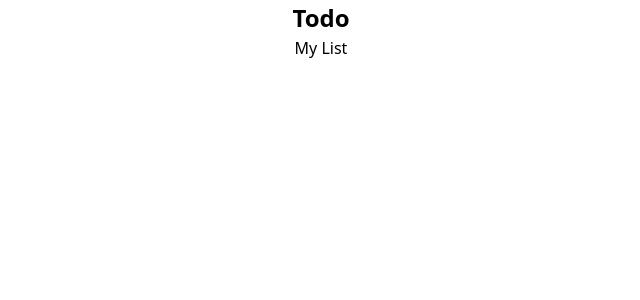
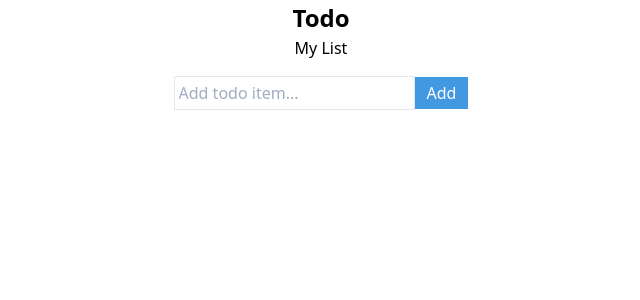
Before and after one commit to jurcello/vue-tdd-todo, a Vue app: page / in a window 1280 px wide. Shown: the top 300 px of the page, without its empty margins (319-959 px from the left). Built offline with nearby package versions, Linux system fonts and the light colour scheme.

Commit message:
Step 2: adding an item.

```diff
--- a/src/App.vue
+++ b/src/App.vue
@@ -1,5 +1,5 @@
 <template>
-  <div id="app" class="container">
+  <div id="app" class="container max-w-md">
     <h1>Todo</h1>
     <Todo title="My List"/>
   </div>
--- a/src/components/Todo.vue
+++ b/src/components/Todo.vue
@@ -1,6 +1,26 @@
 <template>
   <div>
-    <h2>{{ title }}</h2>
+    <h2 class="mb-4">{{ title }}</h2>
+    <input
+        type="text"
+        data-testid="todo-input"
+        placeholder="Add todo item..."
+        class="border border-gray-300 p-1 text-blue-700"
+        v-model="newTodo">
+    <button
+        class="px-3 py-1 text-white bg-blue-500 mb-4"
+        data-testid="todo-submit"
+        @click.prevent="addTodo">Add</button>
+    <ul data-testid="todos" class="text-left">
+      <li
+          v-for="(todo, todoKey) of todos"
+          :data-testid="`todo-${todoKey}`"
+          :key="todoKey"
+          class=""
+      >
+        {{ todo }}
+      </li>
+    </ul>
   </div>
 </template>
 
@@ -13,6 +33,21 @@ export default {
       type: String,
       required: true
     }
+  },
+
+  data () {
+    return {
+      todos: [],
+      newTodo: ''
+    }
+  },
+
+  methods: {
+    addTodo () {
+      this.todos.push(this.newTodo)
+      this.newTodo = ''
+    }
   }
+
 }
 </script>
```
Also changed, not shown: 1 other file (tests, documents, lock files or other folders).
